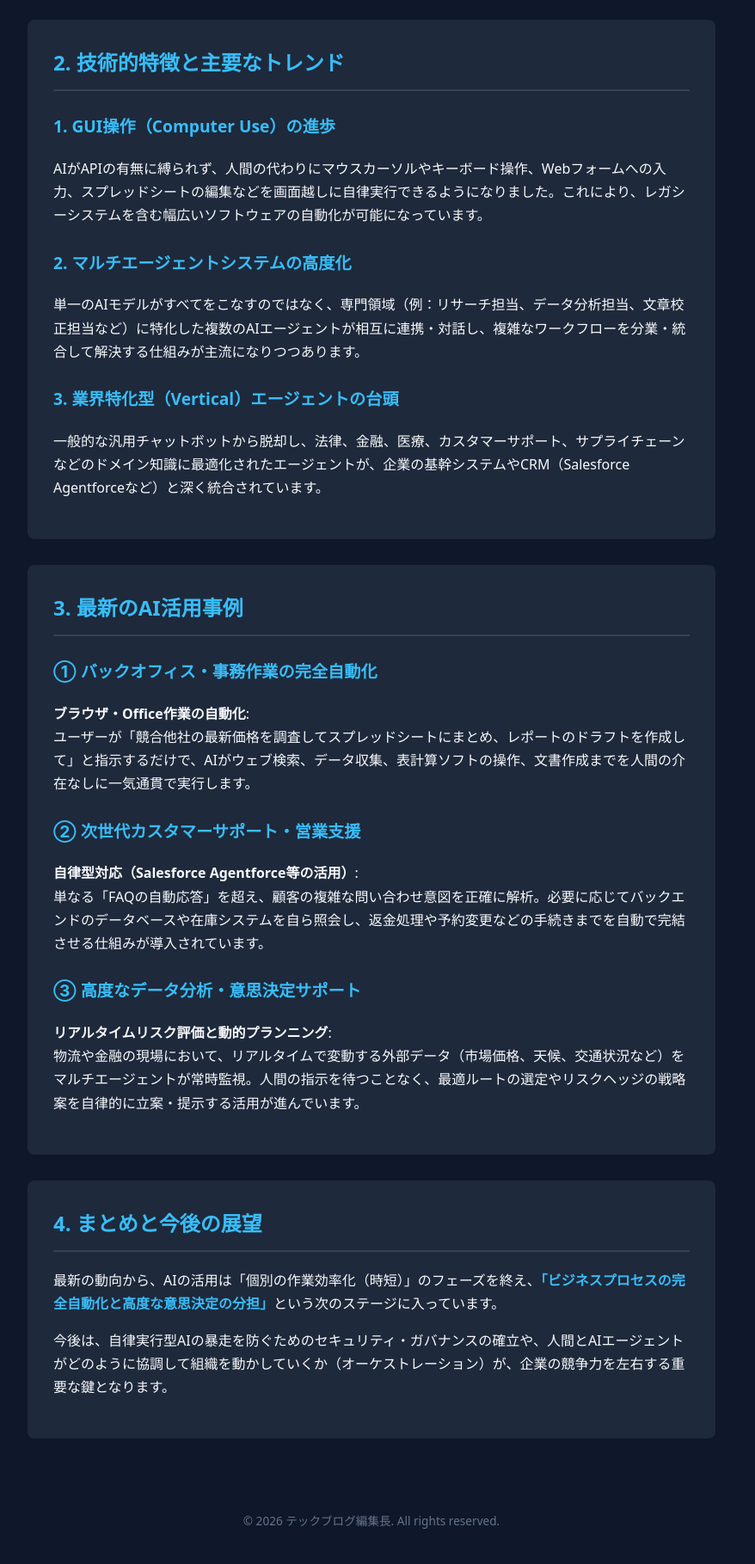
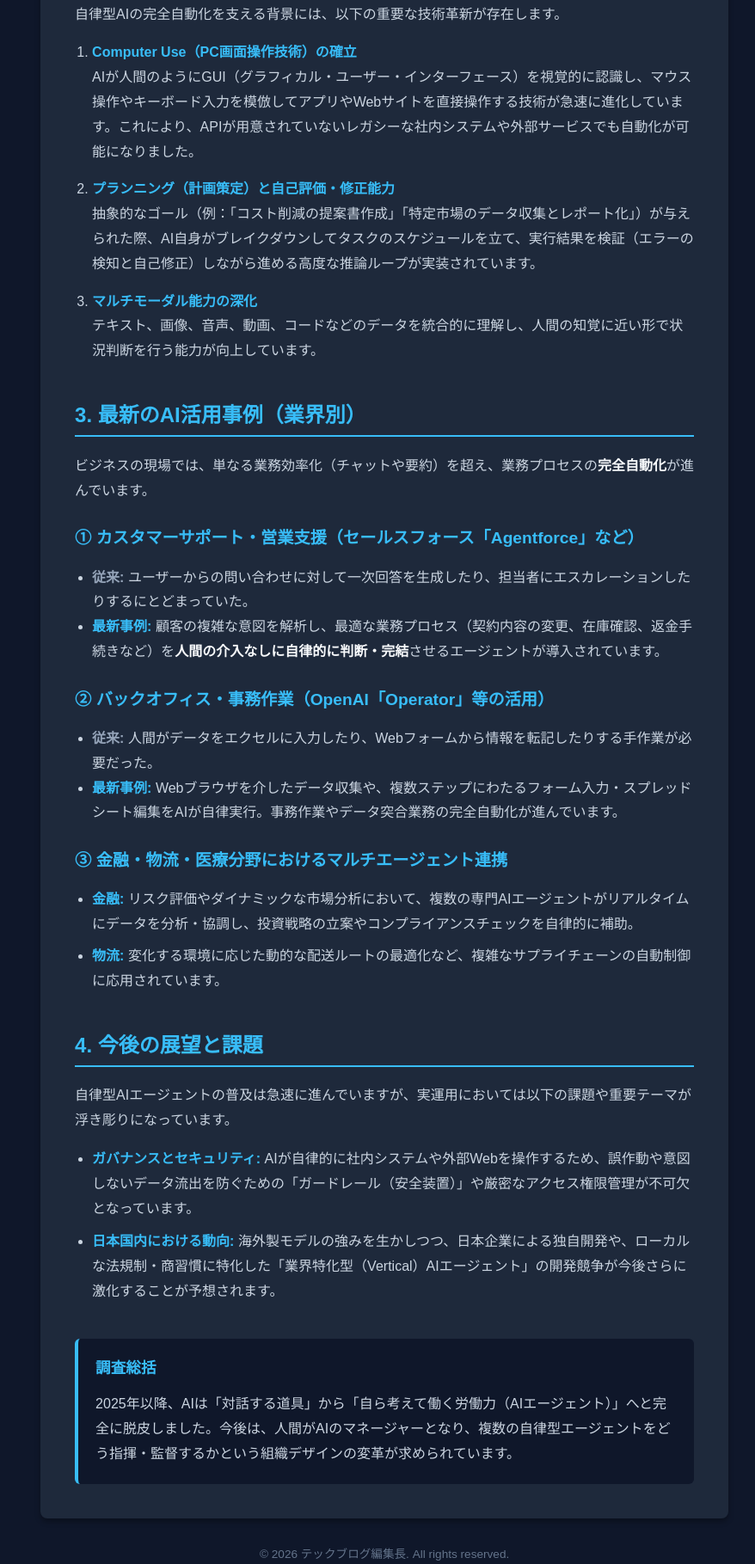
Before and after one commit to yoshi489100-ui/ai-news-blog, a plain HTML site: page index.html in a window 1280 px wide. Shown: the part 890-2709 px from the top of the page at 86% size, without its empty margins (208-1086 px from the left). Drawn offline with Linux system fonts and the light colour scheme.

Commit message:
Auto-updated by AI Agent [skip ci]

```diff
--- a/index.html
+++ b/index.html
@@ -6,73 +6,110 @@
     <meta name="viewport" content="width=device-width, initial-scale=1.0">
     <title>2026年 AI技術動向自動リサーチマガジン</title>
 </head>
-<body style="margin: 0; padding: 0; background-color: #0f172a; color: #f8fafc; font-family: system-ui, -apple-system, BlinkMacSystemFont, 'Segoe UI', Roboto, Oxygen, Ubuntu, Cantarell, 'Open Sans', 'Helvetica Neue', sans-serif; line-height: 1.7;">
+<body style="background-color: #0f172a; color: #f8fafc; font-family: sans-serif; margin: 0; padding: 40px 20px; display: flex; justify-content: center;">
 
-    <!-- 全体コンテナ -->
-    <div style="max-width: 800px; margin: 0 auto; padding: 40px 20px;">
+    <div style="max-width: 800px; width: 100%;">
 
-        <!-- ヘッダー -->
-        <header style="text-align: center; margin-bottom: 50px; padding: 40px 20px; background-color: #1e293b; border-radius: 8px; border-bottom: 4px solid #38bdf8;">
-            <p style="color: #38bdf8; font-size: 0.9rem; font-weight: bold; letter-spacing: 2px; margin-bottom: 10px; text-transform: uppercase;">Tech Blog Editorial Department</p>
-            <h1 style="font-size: 2.2rem; margin: 0 0 15px 0; color: #f8fafc;">2026年 AI技術動向自動リサーチマガジン</h1>
-            <p style="color: #94a3b8; font-size: 0.95rem; margin: 0;">公開日：2026年11月20日</p>
+        <!-- ヘッダーセクション -->
+        <header style="background-color: #1e293b; padding: 30px; border-radius: 8px; margin-bottom: 30px; text-align: center; box-shadow: 0 4px 6px rgba(0, 0, 0, 0.3);">
+            <p style="color: #38bdf8; font-size: 0.9rem; font-weight: bold; margin: 0 0 10px 0; letter-spacing: 1px;">テックブログ編集長がお届けする最新トレンド</p>
+            <h1 style="color: #f8fafc; font-size: 2rem; margin: 0 0 15px 0;">2026年 AI技術動向自動リサーチマガジン</h1>
+            <p style="color: #94a3b8; font-size: 0.95rem; margin: 0;">公開日：2026年11月21日</p>
         </header>
 
-        <!-- 記事本文 -->
-        <main>
-            <!-- セクション1 -->
-            <section style="background-color: #1e293b; padding: 30px; border-radius: 8px; margin-bottom: 30px;">
-                <h2 style="color: #38bdf8; font-size: 1.5rem; border-bottom: 2px solid #334155; padding-bottom: 10px; margin-top: 0;">1. 全体動向：生成AIから「自律実行型AIエージェント」へのパラダイムシフト</h2>
-                <p>これまでの生成AI（ChatGPT等のチャットボットや画像生成AI）は、「ユーザーの細かな指示に対し、テキストや画像をその都度応答する（受動的なサポート）」ことが中心でした。</p>
-                <p>しかし、最新の技術トレンドは<strong style="color: #38bdf8;">「自律実行型AIエージェント（Autonomous AI Agents）」</strong>へ完全に軸足を移しています。</p>
+        <!-- 記事本文コンテナ -->
+        <main style="background-color: #1e293b; padding: 40px; border-radius: 8px; box-shadow: 0 4px 6px rgba(0, 0, 0, 0.3);">
 
-                <ul style="padding-left: 20px; color: #cbd5e1;">
-                    <li style="margin-bottom: 12px;"><strong style="color: #f8fafc;">自律性の獲得</strong>: 人間が抽象的なゴールや目標を設定するだけで、AI自身が計画（プランニング）を立て、タスクを分解し、外部ツール（Webブラウザ、API、社内システム）を自ら操作して実行し、さらに結果を検証・修正してゴールまで到達する能力を獲得しました。</li>
-                    <li style="margin-bottom: 12px;"><strong style="color: #f8fafc;">主要なマイルストーン</strong>: Anthropicの「Computer Use（PC画面を人間のように認識・操作する機能）」の登場や、OpenAIの「Operator」、Googleの「Gemini 2.0」など、大手AIベンダーが相次いでブラウザやOSを自律操作する機能を実装したことにより、実用フェーズが急速に加速しています。</li>
+            <p style="line-height: 1.8; color: #cbd5e1; margin-top: 0;">
+                AI技術リサーチャーとして、最新のテクノロジー動向（完全自動化・自律型AI）に関する市場の変化、技術的ブレイクスルー、および具体的な活用事例について詳細な調査結果を報告します。
+            </p>
+
+            <hr style="border: none; border-top: 1px solid #334155; margin: 30px 0;">
+
+            <!-- セクション 1 -->
+            <section style="margin-bottom: 40px;">
+                <h2 style="color: #38bdf8; font-size: 1.5rem; border-bottom: 2px solid #38bdf8; padding-bottom: 8px; margin-top: 0;">1. 全体動向：生成AIから「自律実行型AIエージェント」へのパラダイムシフト</h2>
+                <p style="line-height: 1.8; color: #cbd5e1;">
+                    AI技術は、テキストや画像を生成する従来の「応答型（プロンプト依存型）」から、自ら目的を理解し、計画を立て、タスクを完遂する<strong style="color: #f8fafc;">「自律実行型（Autonomous Agent）AI」</strong>へと急速にシフトしています。
+                </p>
+                <ul style="line-height: 1.8; color: #cbd5e1; padding-left: 20px;">
+                    <li style="margin-bottom: 10px;"><strong style="color: #38bdf8;">「自律実行」の標準化:</strong> 主要なAIプロダクト（OpenAIのOperator、AnthropicのComputer Use機能、Google Geminiの進化型機能など）に、Webブラウザの操作、フォーム入力、PC画面の直接操作、スプレッドシートや外部APIの連携といった機能が標準搭載されるようになりました。</li>
+                    <li style="margin-bottom: 10px;"><strong style="color: #38bdf8;">マルチエージェントシステムの高度化:</strong> 単一のAIモデルがすべてをこなすのではなく、専門領域を持った複数のAIエージェントが相互に連携・協調し、複雑な業務プロセスを分業・統合して自動処理するシステムが実用化されています。</li>
                 </ul>
             </section>
 
-            <!-- セクション2 -->
-            <section style="background-color: #1e293b; padding: 30px; border-radius: 8px; margin-bottom: 30px;">
-                <h2 style="color: #38bdf8; font-size: 1.5rem; border-bottom: 2px solid #334155; padding-bottom: 10px; margin-top: 0;">2. 技術的特徴と主要なトレンド</h2>
-
-                <h3 style="color: #38bdf8; font-size: 1.2rem; margin-top: 25px;">1. GUI操作（Computer Use）の進歩</h3>
-                <p>AIがAPIの有無に縛られず、人間の代わりにマウスカーソルやキーボード操作、Webフォームへの入力、スプレッドシートの編集などを画面越しに自律実行できるようになりました。これにより、レガシーシステムを含む幅広いソフトウェアの自動化が可能になっています。</p>
-
-                <h3 style="color: #38bdf8; font-size: 1.2rem; margin-top: 25px;">2. マルチエージェントシステムの高度化</h3>
-                <p>単一のAIモデルがすべてをこなすのではなく、専門領域（例：リサーチ担当、データ分析担当、文章校正担当など）に特化した複数のAIエージェントが相互に連携・対話し、複雑なワークフローを分業・統合して解決する仕組みが主流になりつつあります。</p>
-
-                <h3 style="color: #38bdf8; font-size: 1.2rem; margin-top: 25px;">3. 業界特化型（Vertical）エージェントの台頭</h3>
-                <p>一般的な汎用チャットボットから脱却し、法律、金融、医療、カスタマーサポート、サプライチェーンなどのドメイン知識に最適化されたエージェントが、企業の基幹システムやCRM（Salesforce Agentforceなど）と深く統合されています。</p>
+            <!-- セクション 2 -->
+            <section style="margin-bottom: 40px;">
+                <h2 style="color: #38bdf8; font-size: 1.5rem; border-bottom: 2px solid #38bdf8; padding-bottom: 8px; margin-top: 0;">2. 主要な技術的ブレイクスルー</h2>
+                <p style="line-height: 1.8; color: #cbd5e1;">
+                    自律型AIの完全自動化を支える背景には、以下の重要な技術革新が存在します。
+                </p>
+                <ol style="line-height: 1.8; color: #cbd5e1; padding-left: 20px;">
+                    <li style="margin-bottom: 15px;">
+                        <strong style="color: #38bdf8;">Computer Use（PC画面操作技術）の確立</strong><br>
+                        AIが人間のようにGUI（グラフィカル・ユーザー・インターフェース）を視覚的に認識し、マウス操作やキーボード入力を模倣してアプリやWebサイトを直接操作する技術が急速に進化しています。これにより、APIが用意されていないレガシーな社内システムや外部サービスでも自動化が可能になりました。
+                    </li>
+                    <li style="margin-bottom: 15px;">
+                        <strong style="color: #38bdf8;">プランニング（計画策定）と自己評価・修正能力</strong><br>
+                        抽象的なゴール（例：「コスト削減の提案書作成」「特定市場のデータ収集とレポート化」）が与えられた際、AI自身がブレイクダウンしてタスクのスケジュールを立て、実行結果を検証（エラーの検知と自己修正）しながら進める高度な推論ループが実装されています。
+                    </li>
+                    <li style="margin-bottom: 15px;">
+                        <strong style="color: #38bdf8;">マルチモーダル能力の深化</strong><br>
+                        テキスト、画像、音声、動画、コードなどのデータを統合的に理解し、人間の知覚に近い形で状況判断を行う能力が向上しています。
+                    </li>
+                </ol>
             </section>
 
-            <!-- セクション3 -->
-            <section style="background-color: #1e293b; padding: 30px; border-radius: 8px; margin-bottom: 30px;">
-                <h2 style="color: #38bdf8; font-size: 1.5rem; border-bottom: 2px solid #334155; padding-bottom: 10px; margin-top: 0;">3. 最新のAI活用事例</h2>
+            <!-- セクション 3 -->
+            <section style="margin-bottom: 40px;">
+                <h2 style="color: #38bdf8; font-size: 1.5rem; border-bottom: 2px solid #38bdf8; padding-bottom: 8px; margin-top: 0;">3. 最新のAI活用事例（業界別）</h2>
+                <p style="line-height: 1.8; color: #cbd5e1;">
+                    ビジネスの現場では、単なる業務効率化（チャットや要約）を超え、業務プロセスの<strong style="color: #f8fafc;">完全自動化</strong>が進んでいます。
+                </p>
 
-                <h3 style="color: #38bdf8; font-size: 1.2rem; margin-top: 25px;">① バックオフィス・事務作業の完全自動化</h3>
-                <p><strong style="color: #f8fafc;">ブラウザ・Office作業の自動化</strong>:<br>
-                ユーザーが「競合他社の最新価格を調査してスプレッドシートにまとめ、レポートのドラフトを作成して」と指示するだけで、AIがウェブ検索、データ収集、表計算ソフトの操作、文書作成までを人間の介在なしに一気通貫で実行します。</p>
+                <h3 style="color: #38bdf8; font-size: 1.2rem; margin-top: 25px;">① カスタマーサポート・営業支援（セールスフォース「Agentforce」など）</h3>
+                <ul style="line-height: 1.8; color: #cbd5e1; padding-left: 20px;">
+                    <li><strong style="color: #94a3b8;">従来:</strong> ユーザーからの問い合わせに対して一次回答を生成したり、担当者にエスカレーションしたりするにとどまっていた。</li>
+                    <li><strong style="color: #38bdf8;">最新事例:</strong> 顧客の複雑な意図を解析し、最適な業務プロセス（契約内容の変更、在庫確認、返金手続きなど）を<strong style="color: #f8fafc;">人間の介入なしに自律的に判断・完結</strong>させるエージェントが導入されています。</li>
+                </ul>
 
-                <h3 style="color: #38bdf8; font-size: 1.2rem; margin-top: 25px;">② 次世代カスタマーサポート・営業支援</h3>
-                <p><strong style="color: #f8fafc;">自律型対応（Salesforce Agentforce等の活用）</strong>:<br>
-                単なる「FAQの自動応答」を超え、顧客の複雑な問い合わせ意図を正確に解析。必要に応じてバックエンドのデータベースや在庫システムを自ら照会し、返金処理や予約変更などの手続きまでを自動で完結させる仕組みが導入されています。</p>
+                <h3 style="color: #38bdf8; font-size: 1.2rem; margin-top: 25px;">② バックオフィス・事務作業（OpenAI「Operator」等の活用）</h3>
+                <ul style="line-height: 1.8; color: #cbd5e1; padding-left: 20px;">
+                    <li><strong style="color: #94a3b8;">従来:</strong> 人間がデータをエクセルに入力したり、Webフォームから情報を転記したりする手作業が必要だった。</li>
+                    <li><strong style="color: #38bdf8;">最新事例:</strong> Webブラウザを介したデータ収集や、複数ステップにわたるフォーム入力・スプレッドシート編集をAIが自律実行。事務作業やデータ突合業務の完全自動化が進んでいます。</li>
+                </ul>
 
-                <h3 style="color: #38bdf8; font-size: 1.2rem; margin-top: 25px;">③ 高度なデータ分析・意思決定サポート</h3>
-                <p><strong style="color: #f8fafc;">リアルタイムリスク評価と動的プランニング</strong>:<br>
-                物流や金融の現場において、リアルタイムで変動する外部データ（市場価格、天候、交通状況など）をマルチエージェントが常時監視。人間の指示を待つことなく、最適ルートの選定やリスクヘッジの戦略案を自律的に立案・提示する活用が進んでいます。</p>
+                <h3 style="color: #38bdf8; font-size: 1.2rem; margin-top: 25px;">③ 金融・物流・医療分野におけるマルチエージェント連携</h3>
+                <ul style="line-height: 1.8; color: #cbd5e1; padding-left: 20px;">
+                    <li style="margin-bottom: 8px;"><strong style="color: #38bdf8;">金融:</strong> リスク評価やダイナミックな市場分析において、複数の専門AIエージェントがリアルタイムにデータを分析・協調し、投資戦略の立案やコンプライアンスチェックを自律的に補助。</li>
+                    <li><strong style="color: #38bdf8;">物流:</strong> 変化する環境に応じた動的な配送ルートの最適化など、複雑なサプライチェーンの自動制御に応用されています。</li>
+                </ul>
             </section>
 
-            <!-- セクション4 -->
-            <section style="background-color: #1e293b; padding: 30px; border-radius: 8px; margin-bottom: 30px;">
-                <h2 style="color: #38bdf8; font-size: 1.5rem; border-bottom: 2px solid #334155; padding-bottom: 10px; margin-top: 0;">4. まとめと今後の展望</h2>
-                <p>最新の動向から、AIの活用は「個別の作業効率化（時短）」のフェーズを終え、<strong style="color: #38bdf8;">「ビジネスプロセスの完全自動化と高度な意思決定の分担」</strong>という次のステージに入っています。</p>
-                <p>今後は、自律実行型AIの暴走を防ぐためのセキュリティ・ガバナンスの確立や、人間とAIエージェントがどのように協調して組織を動かしていくか（オーケストレーション）が、企業の競争力を左右する重要な鍵となります。</p>
+            <!-- セクション 4 -->
+            <section style="margin-bottom: 40px;">
+                <h2 style="color: #38bdf8; font-size: 1.5rem; border-bottom: 2px solid #38bdf8; padding-bottom: 8px; margin-top: 0;">4. 今後の展望と課題</h2>
+                <p style="line-height: 1.8; color: #cbd5e1;">
+                    自律型AIエージェントの普及は急速に進んでいますが、実運用においては以下の課題や重要テーマが浮き彫りになっています。
+                </p>
+                <ul style="line-height: 1.8; color: #cbd5e1; padding-left: 20px;">
+                    <li style="margin-bottom: 10px;"><strong style="color: #38bdf8;">ガバナンスとセキュリティ:</strong> AIが自律的に社内システムや外部Webを操作するため、誤作動や意図しないデータ流出を防ぐための「ガードレール（安全装置）」や厳密なアクセス権限管理が不可欠となっています。</li>
+                    <li style="margin-bottom: 10px;"><strong style="color: #38bdf8;">日本国内における動向:</strong> 海外製モデルの強みを生かしつつ、日本企業による独自開発や、ローカルな法規制・商習慣に特化した「業界特化型（Vertical）AIエージェント」の開発競争が今後さらに激化することが予想されます。</li>
+                </ul>
             </section>
+
+            <!-- 調査総括 -->
+            <div style="background-color: #0f172a; padding: 20px; border-radius: 6px; border-left: 4px solid #38bdf8; margin-top: 30px;">
+                <h3 style="color: #38bdf8; margin-top: 0; font-size: 1.1rem;">調査総括</h3>
+                <p style="line-height: 1.8; color: #cbd5e1; margin-bottom: 0;">
+                    2025年以降、AIは「対話する道具」から「自ら考えて働く労働力（AIエージェント）」へと完全に脱皮しました。今後は、人間がAIのマネージャーとなり、複数の自律型エージェントをどう指揮・監督するかという組織デザインの変革が求められています。
+                </p>
+            </div>
+
         </main>
 
         <!-- フッター -->
-        <footer style="text-align: center; margin-top: 50px; padding: 20px; color: #64748b; font-size: 0.85rem;">
+        <footer style="text-align: center; margin-top: 30px; color: #64748b; font-size: 0.85rem;">
             <p>&copy; 2026 テックブログ編集長. All rights reserved.</p>
         </footer>
 
```
